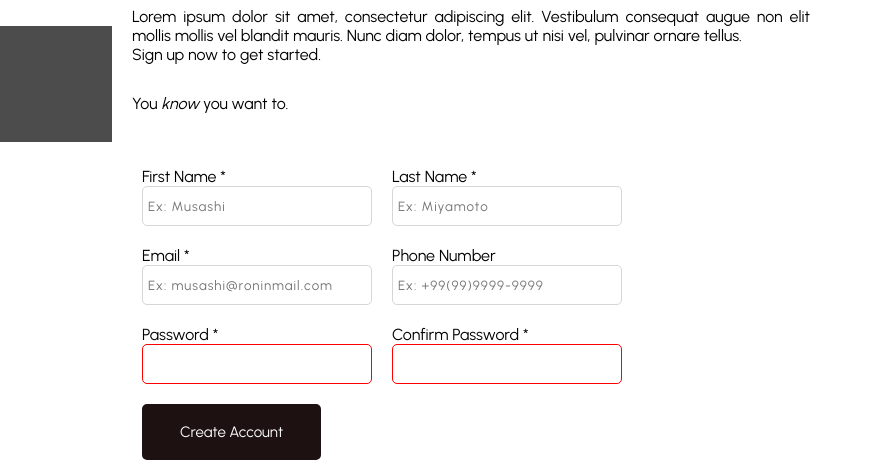
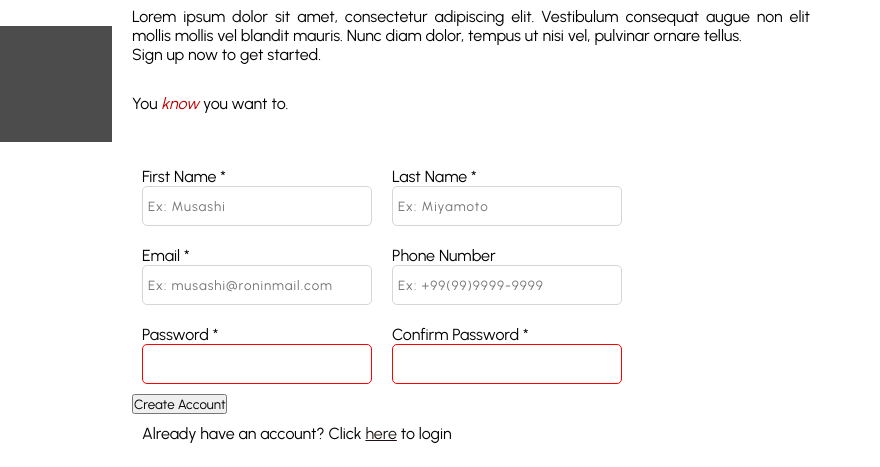
Before and after one commit to Tyr505/sign-up-form, a plain HTML site: page Sign-up Form Project/index.html in a window 1280 px wide. Shown: the part 134-601 px from the top of the page, 400-1280 px from the left. Drawn offline with Linux system fonts and the light colour scheme.

Commit message:
Update index.html

```diff
--- a/Sign-up Form Project/index.html
+++ b/Sign-up Form Project/index.html
@@ -7,8 +7,10 @@
 		<title>Sign-Up Form</title>
 		<link type="text/css" rel="stylesheet" href="style.css">
 		<link rel="preconnect" href="https://fonts.googleapis.com">
-		<link rel="preconnect" href="https://fonts.gstatic.com" crossorigin>
-		<link href="https://fonts.googleapis.com/css2?family=Urbanist&display=swap" rel="stylesheet">
+<link rel="preconnect" href="https://fonts.gstatic.com" crossorigin>
+<link href="https://fonts.googleapis.com/css2?family=Urbanist&display=swap" rel="stylesheet">
+
+
 	</head>
 
 	<body>
@@ -29,7 +31,7 @@
 				<p>Lorem ipsum dolor sit amet, consectetur adipiscing elit. Vestibulum consequat augue non elit mollis mollis vel blandit mauris. Nunc diam dolor, tempus ut nisi vel, pulvinar ornare tellus. <br>
 				Sign up now to get started.</p>
 
-				<p>You <i>know</i> you want to.</p>
+				<p>You <i style="color: #bd0100;">know</i> you want to.</p>
 
 				<form action="#">
 
@@ -66,8 +68,8 @@
 					</div>
 
 				</div>
-					<div class="button">
-						<button type="submit">Create Account</button>
+					<div class="submit">
+						<button type="submit" id="btnSubmit">Create Account</button>
 					</div>
 
 					<div class="login">
@@ -80,7 +82,5 @@
 
 		</div>
 
-
-
 	</body>
 </html>
```
